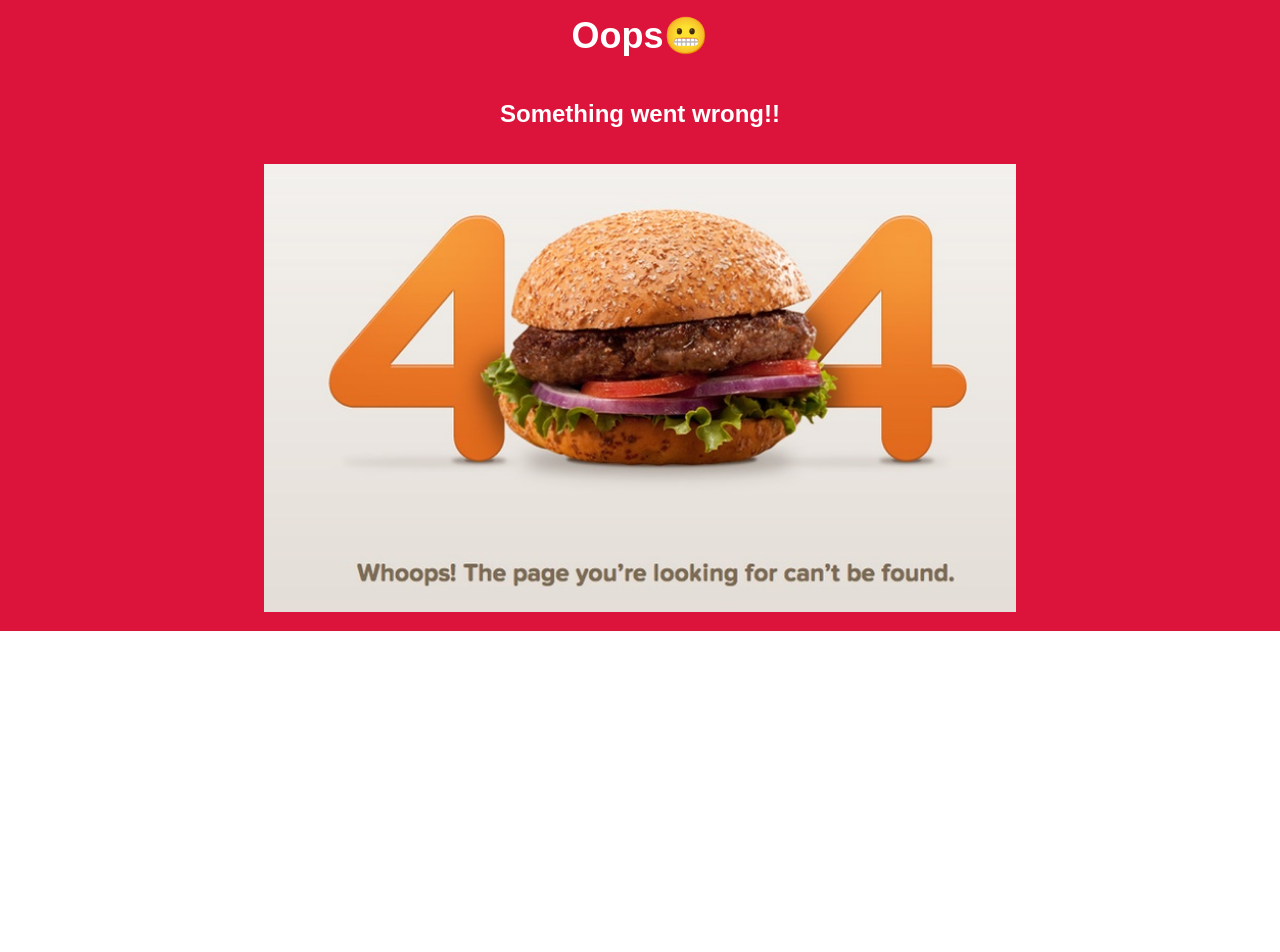
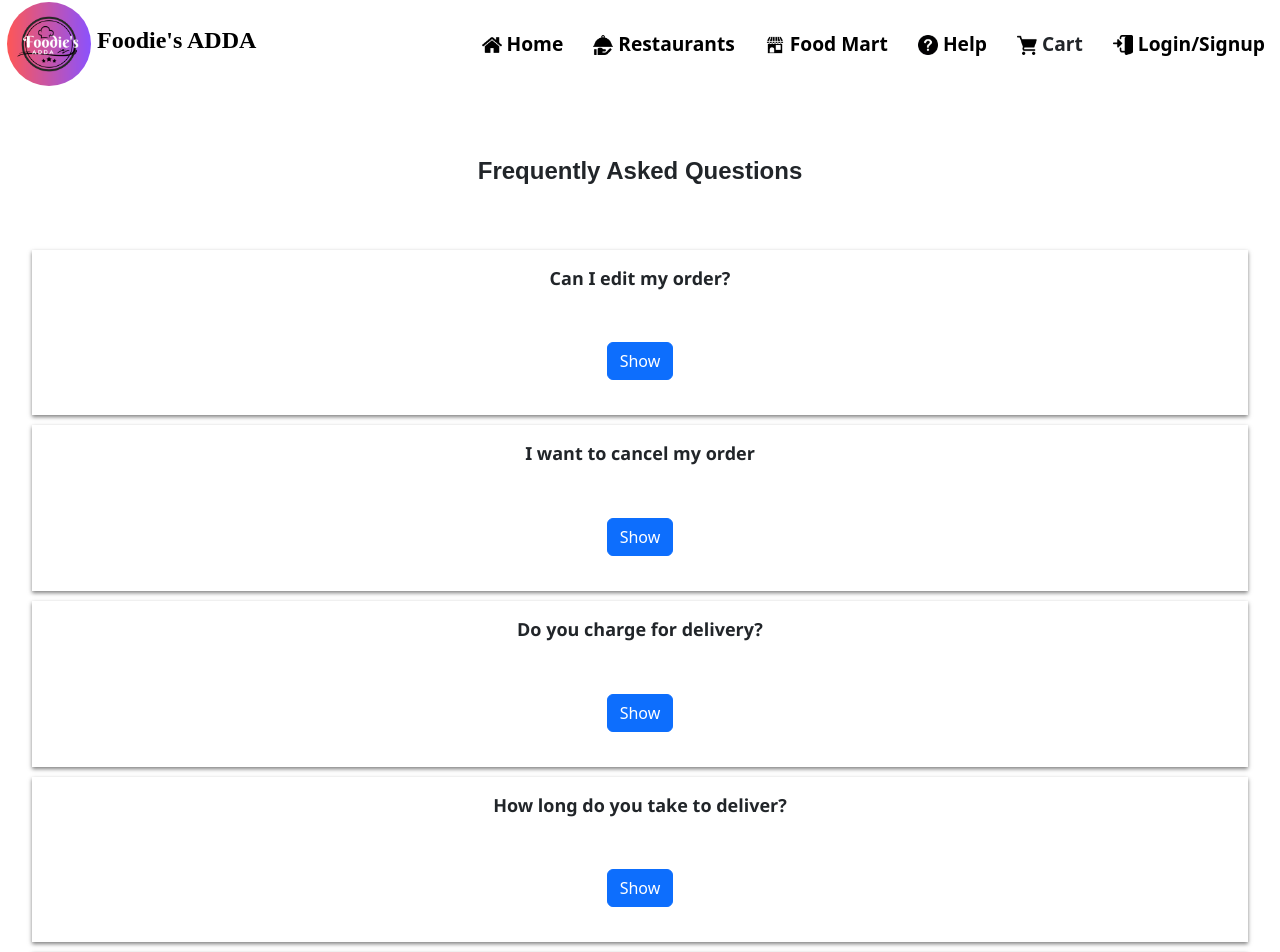
Before and after one commit to mahajanmuskaan/OrderFoodApp, a React (Vite) app: page /help in a window 1280 px wide. Shown: the part 5-957 px from the top of the page. Before the commit the page ends 800 px from the top, so only its background shows below. Built offline with nearby package versions, Linux system fonts and the light colour scheme.

Commit message:
Help Section Added

```diff
--- a/index.css
+++ b/index.css
@@ -684,6 +684,49 @@ h5 {
 
 }
 
+/* Help Section */
+
+.help-section {
+    margin: 4rem;
+    text-align: center;
+}
+
+.question-section {
+    margin: 2rem;
+    padding: auto;
+    display: grid
+
+}
+
+.questions {
+    display: flex;
+    align-items: center;
+    flex-direction: column;
+    justify-content: space-between;
+    margin-bottom: 10px;
+    box-shadow: 0 2px 4px rgba(0, 0, 0, 0.5);
+}
+
+.questions>h3{
+    font-weight: bold!important ;
+    font-family:'Segoe UI', Tahoma;
+    margin: 1rem;
+    padding: auto;
+}
+
+.questions>p {
+    font-size: 1rem !important;
+    color: black;
+    margin: 1rem;
+    padding: auto;
+}
+
+.questions>button {
+    width: fit-content !important;
+    display: inline-block;
+}
+
+
 @media only screen and (max-width: 768px) {
     .box-form {
         border: 1px solid black;
--- a/src/App.js
+++ b/src/App.js
@@ -11,6 +11,7 @@ import RestaurantMenu from "./component/RestaurantMenu";
 import LoginComponent from "./component/LoginComponent";
 import useOnline from "./utils/useOnline";
 import ShimmerUI from "./component/Shimmer";
+import Help from "./component/Help";
 // Lazy Loading of Food Mart Component
 const FoodMartComponent = lazy(() => import("./component/FoodMartComponent"));
 
@@ -76,6 +77,11 @@ const appRouter = createBrowserRouter([
                 errorElement: <Error />
             },
             {
+                path: "/help",
+                element: <Help />,
+                errorElement: <Error />
+            },
+            {
                 path: "/foodMart",
                 element: <Suspense fallback={<ShimmerUI />}>
                     <FoodMartComponent />
--- a/src/component/HeaderComponent.js
+++ b/src/component/HeaderComponent.js
@@ -5,6 +5,8 @@ import home from '../../assets/images/home.png';
 import restaurant from '../../assets/images/restaurant.png';
 import cart from '../../assets/images/grocery-store.png';
 import enter from '../../assets/images/enter.png';
+import help from '../../assets/images/help.png';
+import mart from '../../assets/images/mart.png';
 
 
 // Title with Logo Field
@@ -53,7 +55,8 @@ const HeaderComponent = () => {
                 <ul>
                     <li><img src={home} /><Link to="/" style={style}>Home</Link></li>
                     <li><img src={restaurant} /><Link to="/restaurant" style={style}>Restaurants</Link></li>
-                    <li><img src={cart} /><Link to="/foodMart" style={style}>Food Mart</Link></li>
+                    <li><img src={mart} /><Link to="/foodMart" style={style}>Food Mart</Link></li>
+                    <li><img src={help} /><Link to="/help" style={style}>Help</Link></li>
                     <li><img src={cart} />Cart</li>
                     <li><img src={enter} /><Link to="/signup" style={style}>Login/Signup</Link></li>
 
--- /dev/null
+++ b/src/component/Help.js
@@ -0,0 +1,91 @@
+import React, { useState } from "react";
+
+export const Section = ({ title, description }) => {
+    const [isVisible, setIsVisible] = useState(false);
+
+    return (
+        <div className="questions">
+            <h3>{title}</h3>
+            {isVisible ? (
+                <button
+                    className="btn btn-primary"
+                    onClick={() => setIsVisible(false)}
+                >
+                    Hide
+                </button>
+            ) : (
+                <button
+                    className="btn btn-primary"
+                    onClick={() => setIsVisible(true)}
+                >
+                    Show
+                </button>
+            )}
+
+            {isVisible && <p>{description}</p>}
+        </div>
+    );
+};
+
+const Help = () => {
+    return (
+        <>
+            <div className="help-section">
+                <h2>Frequently Asked Questions</h2>
+            </div>
+
+            <div className="question-section">
+                <div className="question-part">
+                    <Section
+                        title={"Can I edit my order?"}
+                        description={
+                            "Your order can be edited before it reaches the restaurant. You could contact customer support team via chat or call to do so. Once order is placed and restaurant starts preparing your food, you may not edit its contents"
+                        }
+                    />
+                </div>
+                <div>
+                    <Section
+                        title={"I want to cancel my order"}
+                        description={
+                            "We will do our best to accommodate your request if the order is not placed to the restaurant (Customer service number: 080-67466729). Please note that we will have a right to charge a cancellation fee up to full order value to compensate our restaurant and delivery partners if your order has been confirmed."
+                        }
+                    />
+                </div>
+                <div>
+                    <Section
+                        title={"Do you charge for delivery?"}
+                        description={
+                            "Delivery fee varies from city to city and is applicable if order value is below a certain amount. Additionally, certain restaurants might have fixed delivery fees. Delivery fee (if any) is specified on the 'Review Order' page."
+                        }
+                    />
+                </div>
+                <div>
+                    <Section
+                        title={"How long do you take to deliver?"}
+                        description={
+                            "Standard delivery times vary by the location selected and prevailing conditions. Once you select your location, an estimated delivery time is mentioned for each restaurant."
+                        }
+                    />
+                </div>
+                <div>
+                    <Section
+                        title={"Is single order from many restaurants possible?"}
+                        description={
+                            "We currently do not support this functionality. However, you can place orders for individual items from different restaurants."
+                        }
+                    />
+                </div>
+                <div>
+                    <Section
+                        title={"Can I change the address / number?"}
+                        description={
+                            "Any major change in delivery address is not possible after you have placed an order with us. However, slight modifications like changing the flat number, street name, landmark etc. are allowed. If you have received delivery executive details, you can directly call him, else you could contact our customer service team."
+                        }
+                    />
+                </div>
+            </div>
+        </>
+    );
+};
+
+export default Help;
```
Also changed, not shown: assets/images/help.png (added), assets/images/mart.png (added).
